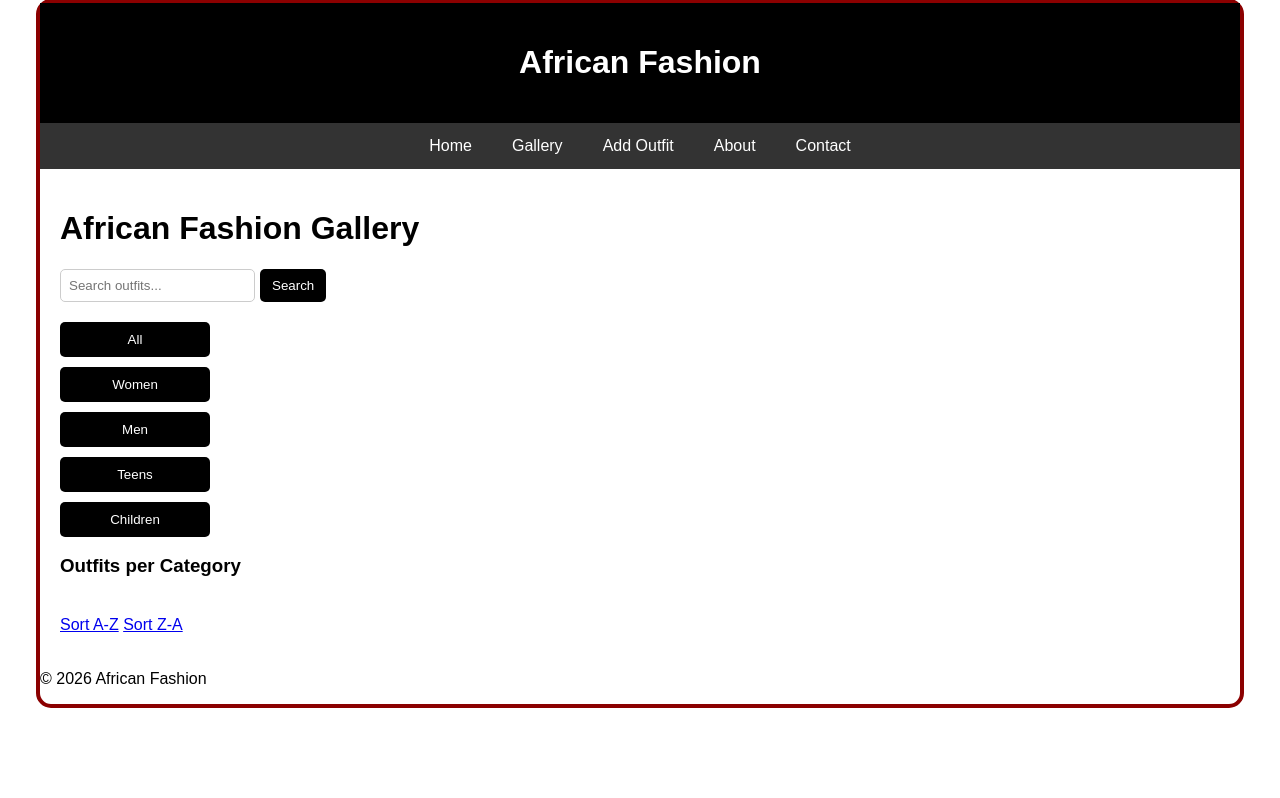
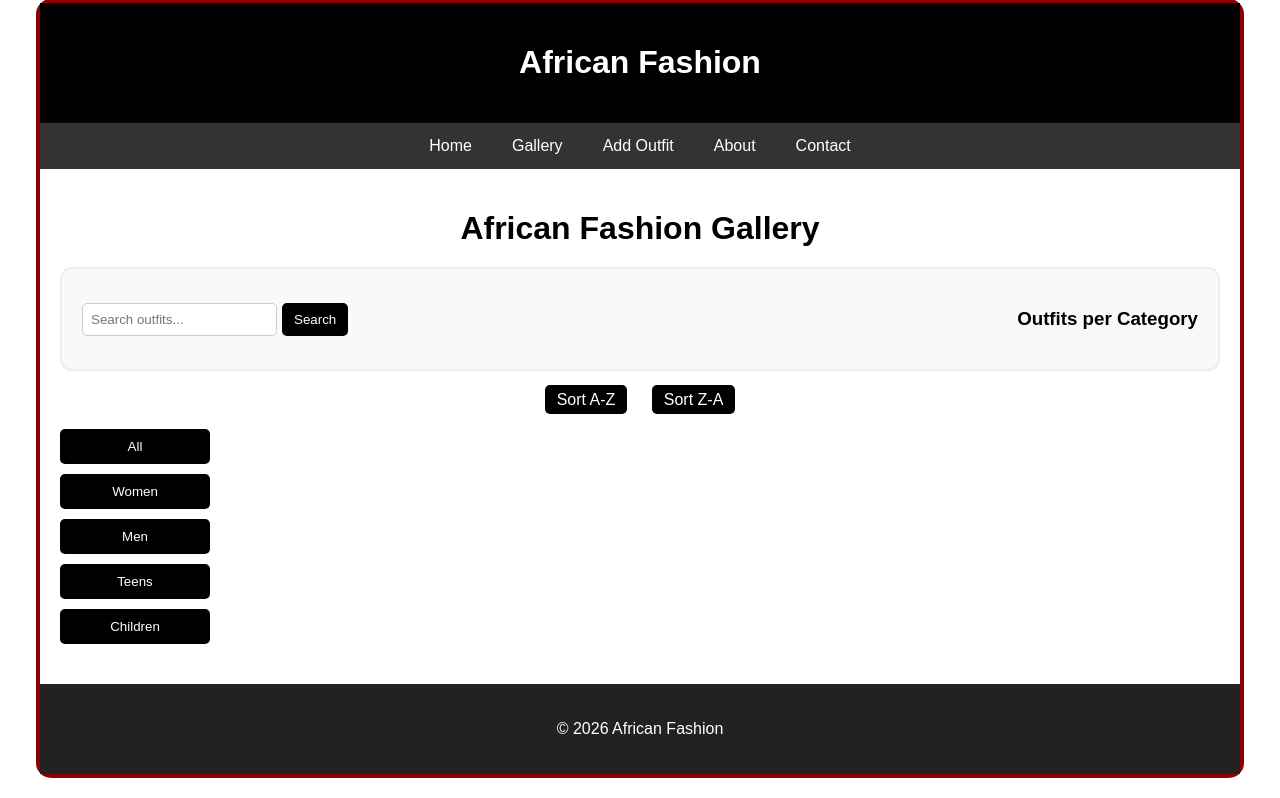
Before and after one commit to HlengiweNcube/flask_db_project, a Flask app: page /gallery in a window 1280 px wide. Shown: the part 21-819 px from the top of the page. Before the commit the page ends 729 px from the top, so only its background shows below. Run offline with Flask 3, Linux system fonts and the light colour scheme; data that the repository does not hold is empty.

Commit message:
Improve gallery layout with framed top bar and better alignment

```diff
--- a/static/css/style.css
+++ b/static/css/style.css
@@ -469,3 +469,163 @@ main {
 .search-box button:hover {
     background: #444;
 }
+/* ===== TOP BAR ===== */
+.top-bar {
+    display: flex;
+    align-items: center;
+    justify-content: space-between;
+    gap: 20px;
+    flex-wrap: wrap;
+}
+
+/* ===== STATS INLINE ===== */
+.stats-inline {
+    display: flex;
+    gap: 10px;
+    flex-wrap: wrap;
+}
+
+.stats-inline span {
+    background: #f4f4f4;
+    padding: 6px 10px;
+    border-radius: 8px;
+    font-size: 14px;
+}
+
+/* ===== SEARCH ===== */
+.search-box {
+    display: flex;
+    gap: 5px;
+}
+
+.search-box input {
+    padding: 8px;
+    border-radius: 5px;
+    border: 1px solid #ccc;
+}
+
+.search-box button {
+    padding: 8px 12px;
+    border: none;
+    background: black;
+    color: white;
+    border-radius: 5px;
+    cursor: pointer;
+}
+
+.search-box button:hover {
+    background: #444;
+}
+/* ===== TOP BAR ===== */
+.top-bar {
+    display: flex;
+    align-items: center;
+    justify-content: space-between;
+    gap: 20px;
+    flex-wrap: wrap;
+}
+
+/* ===== STATS INLINE ===== */
+.stats-inline {
+    display: flex;
+    gap: 10px;
+    flex-wrap: wrap;
+}
+
+.stats-inline span {
+    background: #f4f4f4;
+    padding: 6px 10px;
+    border-radius: 8px;
+    font-size: 14px;
+}
+
+/* ===== SEARCH ===== */
+.search-box {
+    display: flex;
+    gap: 5px;
+}
+
+.search-box input {
+    padding: 8px;
+    border-radius: 5px;
+    border: 1px solid #ccc;
+}
+
+.search-box button {
+    padding: 8px 12px;
+    border: none;
+    background: black;
+    color: white;
+    border-radius: 5px;
+    cursor: pointer;
+}
+
+.search-box button:hover {
+    background: #444;
+}
+.top-bar h1 {
+    flex: 1;
+    text-align: center;
+    margin: 0;
+}
+.top-bar {
+    display: flex;
+    align-items: center;
+    justify-content: space-between;
+    gap: 20px;
+    flex-wrap: wrap;
+
+    padding-bottom: 15px;
+    border-bottom: 3px solid #eee; /* 👈 divider */
+    margin-bottom: 20px;
+}
+.top-bar {
+    border-bottom: 3px solid;
+    border-image: linear-gradient(to right, #8b0000, #ff8c00, #228b22) 1;
+}
+.top-bar h1 {
+    flex: 1;
+    text-align: center;
+    margin: 0;
+}
+.footer {
+    text-align: center;
+    padding: 20px;
+    background: #222;
+    color: white;
+    margin-top: 20px;
+}
+.top-bar {
+    display: flex;
+    justify-content: space-between;
+    align-items: center;
+    gap: 20px;
+
+    padding: 20px;
+    margin: 20px 0;
+
+    background: #f9f9f9;
+    border-radius: 12px;
+    border: 2px solid #eee;
+}
+.page-title {
+    text-align: center;
+    margin-bottom: 10px;
+}
+.page-title {
+    text-align: center;
+    margin-bottom: 10px;
+}
+.sort-buttons {
+    text-align: center;
+    margin-bottom: 20px;
+}
+
+.sort-buttons a {
+    margin: 0 10px;
+    padding: 6px 12px;
+    background: black;
+    color: white;
+    text-decoration: none;
+    border-radius: 5px;
+}
--- a/templates/gallery.html
+++ b/templates/gallery.html
@@ -2,18 +2,33 @@
 
 {% block content %}
 
-<h1>African Fashion Gallery</h1>
+<h1 class="page-title">African Fashion Gallery</h1>
 
 <div class="top-bar">
+
+    <!-- 🔍 SEARCH -->
     <form method="GET" class="search-box">
         <input type="text" name="search" placeholder="Search outfits..." value="{{ request.args.get('search','') }}">
         <button type="submit">Search</button>
     </form>
+
+    <!-- 📊 STATS -->
+    <div class="stats-inline">
+        <h3>Outfits per Category</h3>
+        {% for category, total in category_counts %}
+            <span>{{ category }}: {{ total }}</span>
+        {% endfor %}
+    </div>
+
 </div>
 
+<!-- 🔤 SORT -->
+<div class="sort-buttons">
+    <a href="?search={{ request.args.get('search','') }}&sort=asc">Sort A-Z</a>
+    <a href="?search={{ request.args.get('search','') }}&sort=desc">Sort Z-A</a>
+</div>
 <div class="gallery-layout">
-
-    <div class="sidebar">
+       <div class="sidebar">
         <button type="button" onclick="showCategory('all')">All</button>
         <button type="button" onclick="showCategory('Women')">Women</button>
         <button type="button" onclick="showCategory('Men')">Men</button>
@@ -33,13 +48,6 @@
 
 </div>
 
-<h3>Outfits per Category</h3>
-<div class="stats">
-    {% for category, total in category_counts %}
-        <div>{{ category }}: {{ total }}</div>
-    {% endfor %}
-</div>
-<a href="/gallery?sort=asc">Sort A-Z</a>
-<a href="/gallery?sort=desc">Sort Z-A</a>
+
 
 {% endblock %}
```
